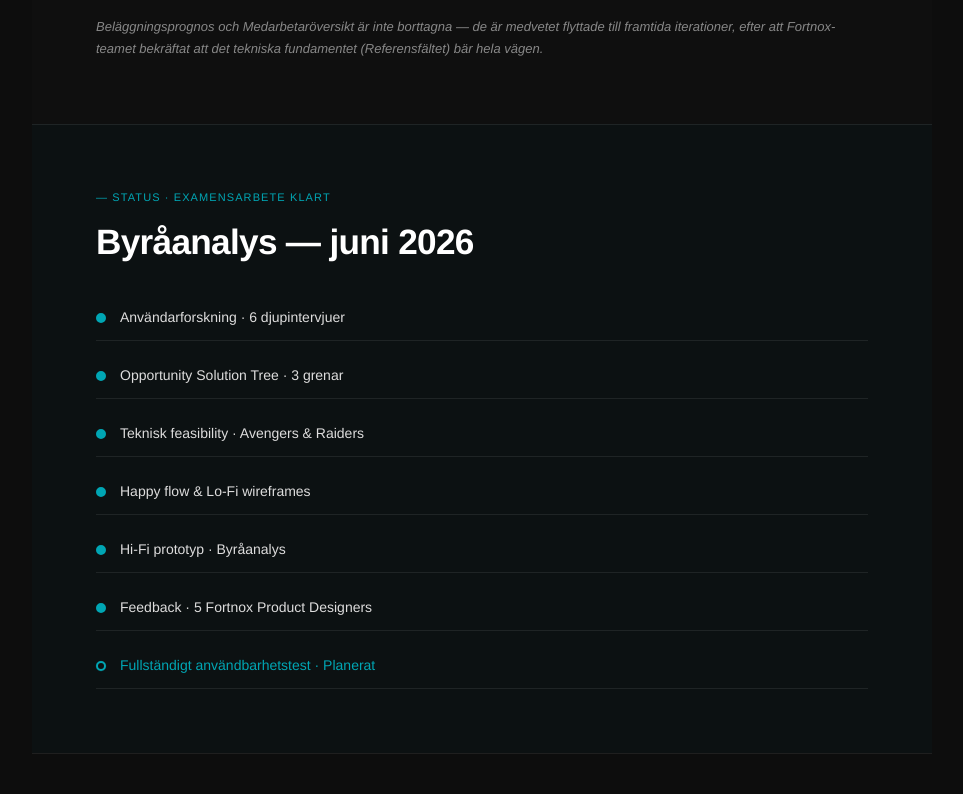
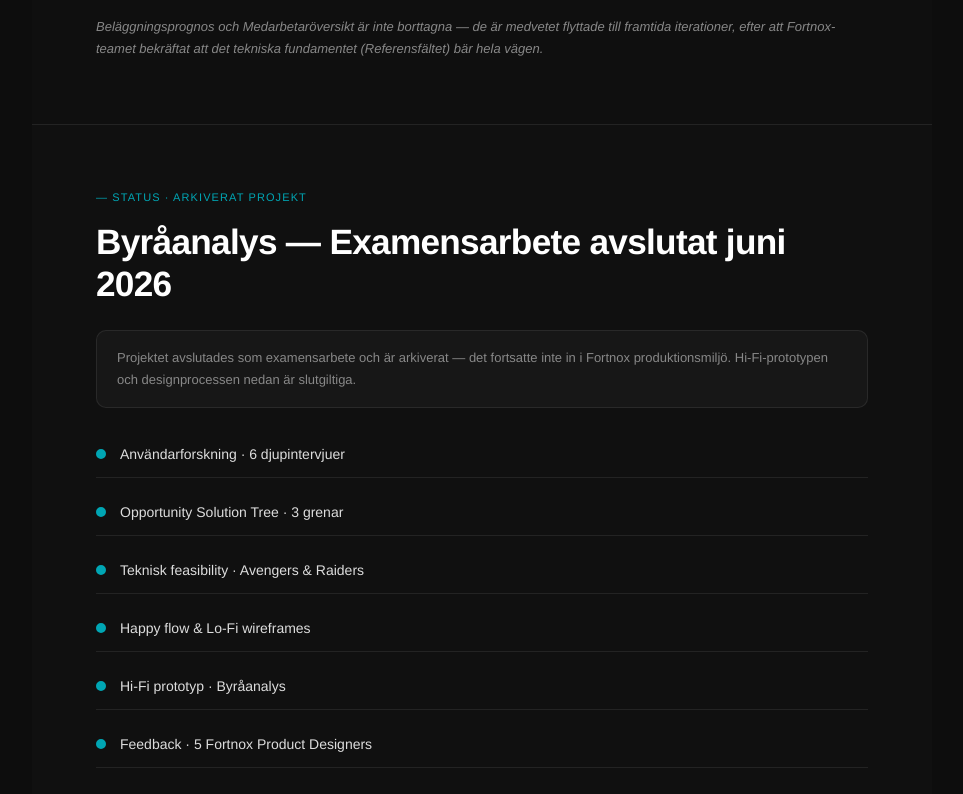
Before and after one commit to LordNelson83/Nelson_Portfolio, a React (Vite) app: page /projekter/ahr-motor in a window 1280 px wide. Shown: the part 4640-5434 px from the top of the page, without its empty margins (158-1121 px from the left). Built offline with nearby package versions, Linux system fonts and the light colour scheme; a web font is replaced by a local one.

Commit message:
content: mark Byråanalys as archived (thesis concluded, did not continue into Fortnox production); remove active pulse animation from completed status steps

```diff
--- a/src/i18n/translations.js
+++ b/src/i18n/translations.js
@@ -368,8 +368,9 @@ export const translations = {
         reason: "Varför det vann: Mikael Fürst föreslog sidopanel istället för dialogruta vid klick på en rad. Linda Eklund ville se ökat avstånd mellan grupperna för ett lugnare intryck. Båda förändringarna minskade kognitiv belastning utan att ta bort funktionalitet.",
       },
       pivotNote: "Beläggningsprognos och Medarbetaröversikt är inte borttagna — de är medvetet flyttade till framtida iterationer, efter att Fortnox-teamet bekräftat att det tekniska fundamentet (Referensfältet) bär hela vägen.",
-      statusLabel: "— Status · Examensarbete klart",
-      statusTitle: "Byråanalys — juni 2026",
+      statusLabel: "— Status · Arkiverat projekt",
+      statusTitle: "Byråanalys — Examensarbete avslutat juni 2026",
+      statusArchivedNote: "Projektet avslutades som examensarbete och är arkiverat — det fortsatte inte in i Fortnox produktionsmiljö. Hi-Fi-prototypen och designprocessen nedan är slutgiltiga.",
       statusSteps: [
         { label: "Användarforskning · 6 djupintervjuer",          done: true,  active: false },
         { label: "Opportunity Solution Tree · 3 grenar",          done: true,  active: false },
@@ -377,7 +378,7 @@ export const translations = {
         { label: "Happy flow & Lo-Fi wireframes",                 done: true,  active: false },
         { label: "Hi-Fi prototyp · Byråanalys",                   done: true,  active: false },
         { label: "Feedback · 5 Fortnox Product Designers",        done: true,  active: false },
-        { label: "Fullständigt användbarhetstest · Planerat",     done: false, active: true  },
+        { label: "Arkiverat · Examensarbete avslutat",            done: true,  active: false },
       ],
       a11yLabel:  "— Tillgänglighet",
       a11yTitle:  "WCAG 2.2 AA som designkrav",
@@ -863,8 +864,9 @@ export const translations = {
         reason: "Why it won: Mikael Fürst suggested a side panel instead of a dialog box on row click. Linda Eklund wanted increased spacing between groups for a calmer impression. Both changes reduced cognitive load without removing functionality.",
       },
       pivotNote: "Capacity Forecast and Staff Overview were not removed — they were deliberately moved to future iterations, after the Fortnox team confirmed the technical foundation (the Reference field) holds all the way through.",
-      statusLabel: "— Status · Thesis complete",
-      statusTitle: "Byråanalys — June 2026",
+      statusLabel: "— Status · Archived project",
+      statusTitle: "Byråanalys — Thesis completed June 2026",
+      statusArchivedNote: "The project concluded as a thesis and is archived — it did not continue into Fortnox's production environment. The Hi-Fi prototype and design process below are final.",
       statusSteps: [
         { label: "User research · 6 in-depth interviews",          done: true,  active: false },
         { label: "Opportunity Solution Tree · 3 branches",         done: true,  active: false },
@@ -872,7 +874,7 @@ export const translations = {
         { label: "Happy flow & Lo-Fi wireframes",                  done: true,  active: false },
         { label: "Hi-Fi prototype · Byråanalys",                   done: true,  active: false },
         { label: "Feedback · 5 Fortnox Product Designers",         done: true,  active: false },
-        { label: "Full usability testing · Planned",               done: false, active: true  },
+        { label: "Archived · Thesis concluded",                    done: true,  active: false },
       ],
       a11yLabel:  "— Accessibility",
       a11yTitle:  "WCAG 2.2 AA as a design requirement",
@@ -1358,8 +1360,9 @@ export const translations = {
         reason: "Por qué ganó: Mikael Fürst propuso un panel lateral en lugar de un cuadro de diálogo al hacer clic en una fila. Linda Eklund quería más espacio entre los grupos para una impresión más calmada. Ambos cambios redujeron la carga cognitiva sin eliminar funcionalidad.",
       },
       pivotNote: "El Pronóstico de capacidad y el Resumen de personal no se eliminaron — se trasladaron deliberadamente a futuras iteraciones, después de que el equipo de Fortnox confirmara que el fundamento técnico (el campo Referencia) aguanta todo el recorrido.",
-      statusLabel: "— Estado · Trabajo final completo",
-      statusTitle: "Byråanalys — junio 2026",
+      statusLabel: "— Estado · Proyecto archivado",
+      statusTitle: "Byråanalys — Trabajo final concluido en junio 2026",
+      statusArchivedNote: "El proyecto concluyó como trabajo final y está archivado — no continuó hacia el entorno de producción de Fortnox. El prototipo Hi-Fi y el proceso de diseño a continuación son la versión definitiva.",
       statusSteps: [
         { label: "Investigación de usuarios · 6 entrevistas en profundidad",  done: true,  active: false },
         { label: "Opportunity Solution Tree · 3 ramas",                       done: true,  active: false },
@@ -1367,7 +1370,7 @@ export const translations = {
         { label: "Happy flow & wireframes Lo-Fi",                             done: true,  active: false },
         { label: "Prototipo Hi-Fi · Byråanalys",                               done: true,  active: false },
         { label: "Feedback · 5 Fortnox Product Designers",                    done: true,  active: false },
-        { label: "Test de usabilidad completo · Planificado",                 done: false, active: true  },
+        { label: "Archivado · Trabajo final concluido",                       done: true,  active: false },
       ],
       a11yLabel:  "— Accesibilidad",
       a11yTitle:  "WCAG 2.2 AA como requisito de diseño",
--- a/src/pages/AhrMotorCase.jsx
+++ b/src/pages/AhrMotorCase.jsx
@@ -258,10 +258,11 @@ export default function AhrMotorCase() {
         <p className="cs-pivot__note">{t("ahrMotor", "pivotNote")}</p>
       </section>
 
-      {/* ── STATUS ── */}
-      <section className="cs-section cs-section--wip" ref={el => addRef(el, 7)}>
+      {/* ── STATUS · Arkiverat ── */}
+      <section className="cs-section cs-section--archived" ref={el => addRef(el, 7)}>
         <div className="cs-section__label">{t("ahrMotor", "statusLabel")}</div>
         <h2 className="cs-section__title">{t("ahrMotor", "statusTitle")}</h2>
+        <p className="cs-archived-note">{t("ahrMotor", "statusArchivedNote")}</p>
         <div className="cs-wip-steps">
           {statusSteps.map((s, i) => (
             <div key={i} className={`cs-wip-step${s.done ? " cs-wip-step--done" : ""}${s.active ? " cs-wip-step--active" : ""}`}>
--- a/src/pagesCSS/AhrMotorCase.css
+++ b/src/pagesCSS/AhrMotorCase.css
@@ -768,9 +768,20 @@
   font-style: italic;
 }
 
-/* ── WIP steps ── */
-.cs-section--wip {
-  background: rgba(0, 166, 180, 0.03);
+/* ── Archived status ── */
+.cs-section--archived {
+  background: rgba(255, 255, 255, 0.015);
+}
+
+.cs-archived-note {
+  font-size: 13px;
+  line-height: 1.7;
+  color: var(--cs-muted);
+  background: rgba(255, 255, 255, 0.03);
+  border: 1px solid var(--cs-border);
+  border-radius: 10px;
+  padding: 1rem 1.25rem;
+  margin: -0.5rem 0 1.5rem;
 }
 
 .cs-wip-steps {
@@ -790,7 +801,6 @@
 }
 
 .cs-wip-step--done { color: #ddd; }
-.cs-wip-step--active { color: var(--cs-accent); }
 
 .cs-wip-step__dot {
   width: 10px;
@@ -804,17 +814,6 @@
 .cs-wip-step--done .cs-wip-step__dot {
   background: var(--cs-accent);
   border-color: var(--cs-accent);
-}
-
-.cs-wip-step--active .cs-wip-step__dot {
-  background: transparent;
-  border-color: var(--cs-accent);
-  animation: pulse 1.4s ease infinite;
-}
-
-@keyframes pulse {
-  0%, 100% { box-shadow: 0 0 0 0 rgba(0, 166, 180, 0.4); }
-  50% { box-shadow: 0 0 0 5px rgba(0, 166, 180, 0); }
 }
 
 /* ── Accessibility ── */
```
